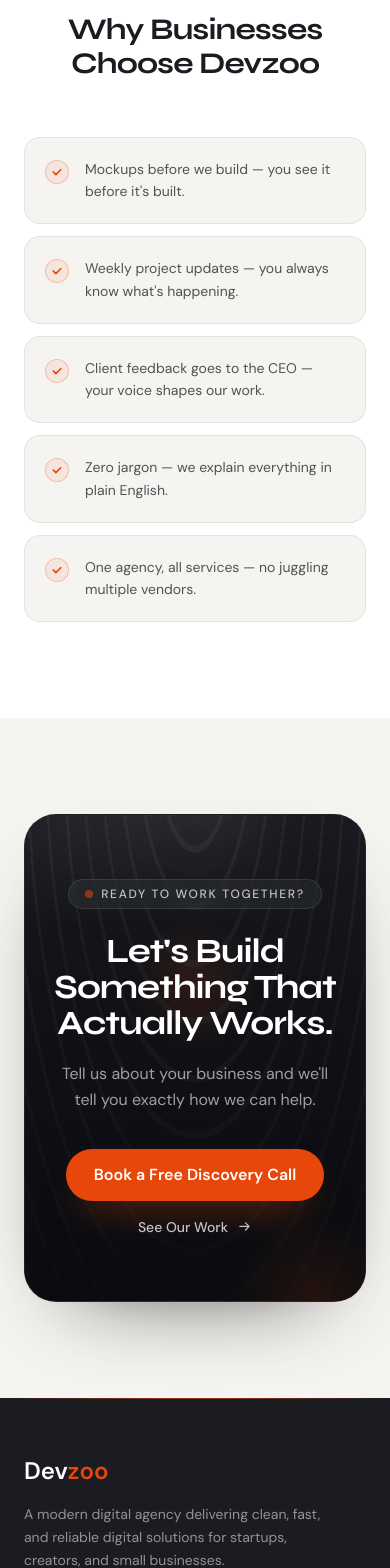
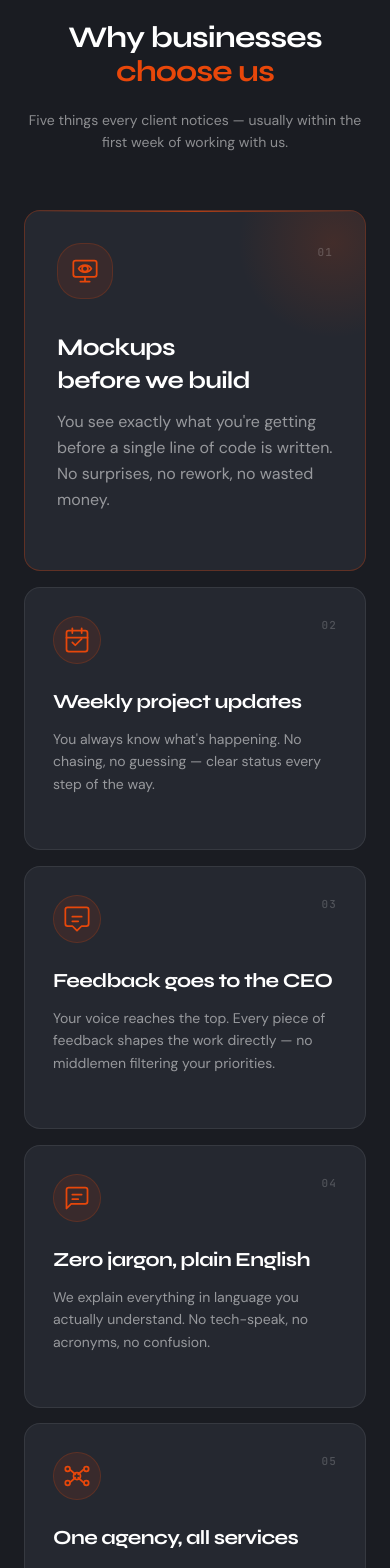
Before and after one commit to MuhammadUmarMalik/devzoo-website, a Next.js app: page /about in a window 390 px wide. Shown: the part 4460-6028 px from the top of the page. Built offline with nearby package versions, Linux system fonts and the light colour scheme.

Commit message:
feat: update About page with 'Why Devzoo' section and enhanced layout

```diff
--- a/app/about/page.tsx
+++ b/app/about/page.tsx
@@ -59,12 +59,74 @@
   },
 ];
 
-const reasons = [
-  "Mockups before we build — you see it before it's built.",
-  "Weekly project updates — you always know what's happening.",
-  "Client feedback goes to the CEO — your voice shapes our work.",
-  "Zero jargon — we explain everything in plain English.",
-  "One agency, all services — no juggling multiple vendors.",
+const whyItems = [
+  {
+    id: "01",
+    title: "Mockups before we build",
+    desc: "You see exactly what you're getting before a single line of code is written. No surprises, no rework, no wasted money.",
+    featured: true,
+    icon: (
+      <svg viewBox="0 0 24 24" fill="none" stroke="currentColor" strokeWidth="1.5" strokeLinecap="round" strokeLinejoin="round" className="h-7 w-7" aria-hidden="true">
+        <rect x="2" y="3" width="20" height="14" rx="2" />
+        <path d="M8 21h8M12 17v4" />
+        <circle cx="12" cy="10" r="2.5" />
+        <path d="M6.5 10c1.2-2 3-3 5.5-3s4.3 1 5.5 3c-1.2 2-3 3-5.5 3s-4.3-1-5.5-3Z" />
+      </svg>
+    ),
+  },
+  {
+    id: "02",
+    title: "Weekly project updates",
+    desc: "You always know what's happening. No chasing, no guessing — clear status every step of the way.",
+    featured: false,
+    icon: (
+      <svg viewBox="0 0 24 24" fill="none" stroke="currentColor" strokeWidth="1.5" strokeLinecap="round" strokeLinejoin="round" className="h-7 w-7" aria-hidden="true">
+        <rect x="3" y="4" width="18" height="18" rx="2" />
+        <path d="M16 2v4M8 2v4M3 10h18" />
+        <path d="M8 14l2.5 2.5L16 11" />
+      </svg>
+    ),
+  },
+  {
+    id: "03",
+    title: "Feedback goes to the CEO",
+    desc: "Your voice reaches the top. Every piece of feedback shapes the work directly — no middlemen filtering your priorities.",
+    featured: false,
+    icon: (
+      <svg viewBox="0 0 24 24" fill="none" stroke="currentColor" strokeWidth="1.5" strokeLinecap="round" strokeLinejoin="round" className="h-7 w-7" aria-hidden="true">
+        <path d="M20 2H4a2 2 0 0 0-2 2v12a2 2 0 0 0 2 2h4l4 4 4-4h4a2 2 0 0 0 2-2V4a2 2 0 0 0-2-2Z" />
+        <path d="M8 10h8M8 14h5" />
+      </svg>
+    ),
+  },
+  {
+    id: "04",
+    title: "Zero jargon, plain English",
+    desc: "We explain everything in language you actually understand. No tech-speak, no acronyms, no confusion.",
+    featured: false,
+    icon: (
+      <svg viewBox="0 0 24 24" fill="none" stroke="currentColor" strokeWidth="1.5" strokeLinecap="round" strokeLinejoin="round" className="h-7 w-7" aria-hidden="true">
+        <path d="M21 15a2 2 0 0 1-2 2H7l-4 4V5a2 2 0 0 1 2-2h14a2 2 0 0 1 2 2Z" />
+        <path d="M8 9h8M8 13h5" />
+      </svg>
+    ),
+  },
+  {
+    id: "05",
+    title: "One agency, all services",
+    desc: "Website, branding, marketing, and video — handled by one team with one shared context. No juggling vendors.",
+    featured: false,
+    icon: (
+      <svg viewBox="0 0 24 24" fill="none" stroke="currentColor" strokeWidth="1.5" strokeLinecap="round" strokeLinejoin="round" className="h-7 w-7" aria-hidden="true">
+        <circle cx="12" cy="12" r="3" />
+        <circle cx="4" cy="6" r="2" />
+        <circle cx="20" cy="6" r="2" />
+        <circle cx="4" cy="18" r="2" />
+        <circle cx="20" cy="18" r="2" />
+        <path d="M6 6.5l4.5 4M17.5 6.5 13 10.5M6 17.5l4.5-4M17.5 17.5 13 13.5" />
+      </svg>
+    ),
+  },
 ];
 
 export default function AboutPage() {
@@ -221,25 +283,92 @@
       </section>
 
       {/* ── Why Devzoo ───────────────────────────────────────────── */}
-      <section className="bg-surface-light px-6 py-24 md:py-32">
-        <div className="mx-auto max-w-5xl">
+      <section className="bg-surface-dark px-6 py-24 md:py-32">
+        <div className="mx-auto max-w-6xl">
+          {/* Header */}
           <AnimateIn className="mx-auto max-w-3xl text-center">
             <SectionLabel>Why Devzoo</SectionLabel>
-            <h2 className="mt-2 font-heading text-[30px] font-bold leading-[1.15] text-surface-dark md:text-[44px]">
-              Why Businesses Choose Devzoo
+            <h2 className="mt-4 font-heading text-[30px] font-bold leading-[1.15] text-white md:text-[44px]">
+              Why businesses{" "}
+              <span className="text-brand">choose us</span>
             </h2>
+            <p className="mx-auto mt-5 max-w-2xl text-sm leading-relaxed text-white/50">
+              Five things every client notices — usually within the first week of working with us.
+            </p>
           </AnimateIn>
-          <div className="mt-14 grid grid-cols-1 gap-3 md:grid-cols-2">
-            {reasons.map((reason, i) => (
-              <AnimateIn key={reason} delay={i * 70}>
-                <div className="group flex items-start gap-4 rounded-card border border-surface-dark/8 bg-surface-warm p-5 transition-all duration-200 hover:border-brand/20 hover:bg-white">
-                  <div className="mt-0.5 flex h-6 w-6 shrink-0 items-center justify-center rounded-full border border-brand/25 bg-brand/8 transition-colors duration-200 group-hover:bg-brand/14">
-                    <svg viewBox="0 0 16 16" fill="none" stroke="#E8470A" strokeWidth="2.2" strokeLinecap="round" strokeLinejoin="round" className="h-3 w-3" aria-hidden="true">
-                      <path d="M3 8l3.5 3.5L13 5" />
-                    </svg>
+
+          {/* Bento grid */}
+          <div className="mt-14 grid grid-cols-1 gap-4 md:grid-cols-2 lg:grid-cols-3">
+            {whyItems.map((item, i) => (
+              <AnimateIn
+                key={item.id}
+                delay={i * 80}
+                variant="scale-up"
+                className={item.featured ? "md:col-span-2 lg:col-span-2" : ""}
+              >
+                <article
+                  className={`group relative flex h-full flex-col overflow-hidden rounded-card border transition-all duration-300 ${
+                    item.featured
+                      ? "border-brand/30 bg-surface-dark-2 hover:-translate-y-1 hover:border-brand/55 hover:shadow-[0_20px_60px_-16px_rgba(232,71,10,0.28)]"
+                      : "border-white/8 bg-surface-dark-2 hover:-translate-y-1 hover:border-brand/25 hover:shadow-[0_12px_40px_-12px_rgba(232,71,10,0.16)]"
+                  } ${item.featured ? "p-8 md:p-10" : "p-7"}`}
+                >
+                  {/* Ambient glow — featured card only */}
+                  {item.featured && (
+                    <>
+                      <div
+                        className="pointer-events-none absolute -top-16 -right-16 h-48 w-48 rounded-full opacity-15 transition-opacity duration-300 group-hover:opacity-30"
+                        style={{ background: "radial-gradient(circle, #E8470A, transparent 70%)" }}
+                        aria-hidden="true"
+                      />
+                      <div
+                        className="pointer-events-none absolute inset-x-0 top-0 h-px transition-opacity duration-300 group-hover:opacity-100"
+                        style={{ background: "linear-gradient(90deg, transparent, rgba(232,71,10,0.7) 50%, transparent)" }}
+                        aria-hidden="true"
+                      />
+                    </>
+                  )}
+
+                  <div className="relative z-10 flex flex-1 flex-col">
+                    {/* Top row: number + icon */}
+                    <div className="flex items-start justify-between">
+                      <div
+                        className={`flex items-center justify-center rounded-section border border-brand/20 bg-brand/10 text-brand transition-all duration-300 group-hover:bg-brand/18 group-hover:border-brand/40 ${
+                          item.featured ? "h-14 w-14" : "h-12 w-12"
+                        }`}
+                      >
+                        {item.icon}
+                      </div>
+                      <span className="font-mono text-[11px] font-bold tracking-widest text-white/20 group-hover:text-brand/40 transition-colors duration-300">
+                        {item.id}
+                      </span>
+                    </div>
+
+                    {/* Content */}
+                    <div className={`flex flex-1 flex-col ${item.featured ? "mt-8" : "mt-6"}`}>
+                      <h3
+                        className={`font-heading font-bold leading-snug text-white ${
+                          item.featured ? "text-2xl md:text-3xl" : "text-xl"
+                        }`}
+                      >
+                        {item.title}
+                      </h3>
+                      <p
+                        className={`mt-3 leading-relaxed text-white/52 ${
+                          item.featured ? "text-base" : "text-sm"
+                        }`}
+                      >
+                        {item.desc}
+                      </p>
+                    </div>
+
+                    {/* Bottom accent line */}
+                    <div
+                      className="mt-6 h-px w-0 rounded-full bg-brand/50 transition-all duration-500 group-hover:w-full"
+                      aria-hidden="true"
+                    />
                   </div>
-                  <p className="text-sm leading-relaxed text-surface-dark/75">{reason}</p>
-                </div>
+                </article>
               </AnimateIn>
             ))}
           </div>
```
